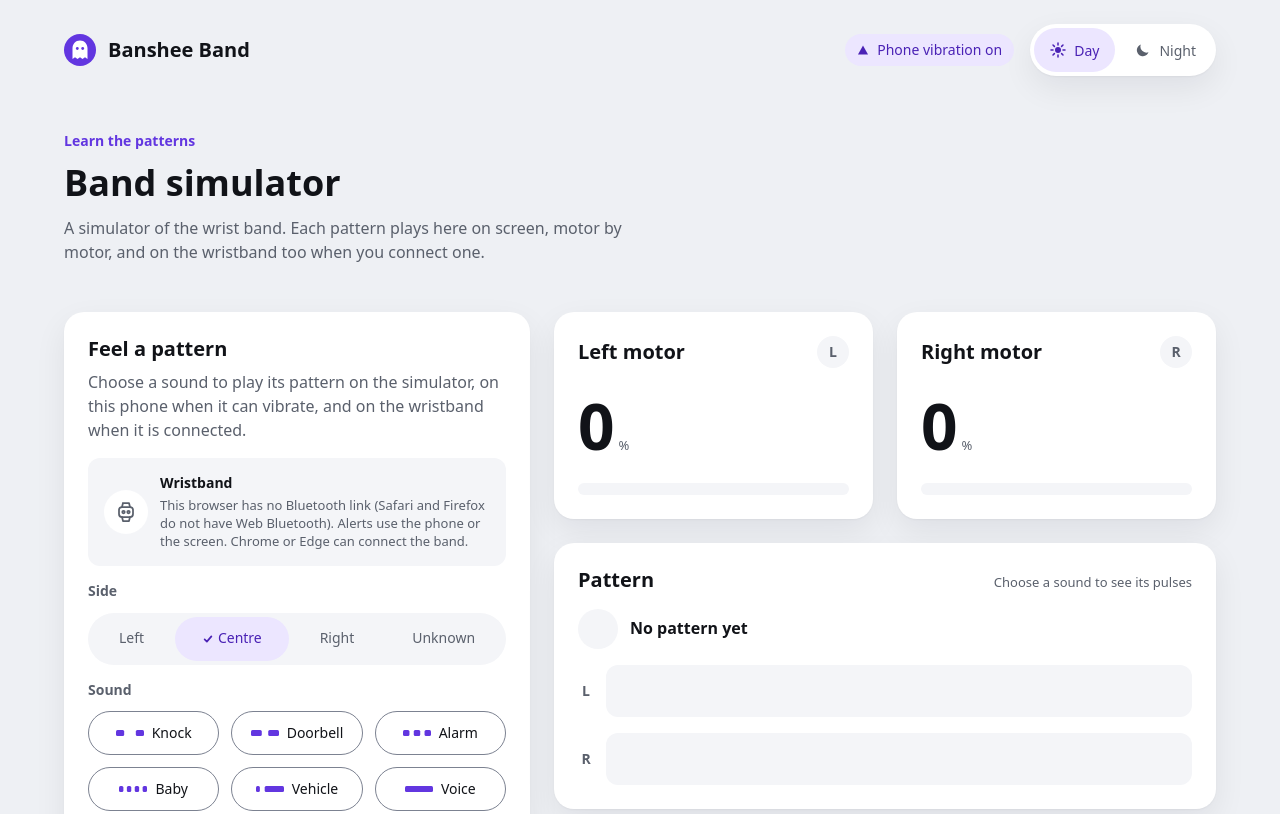
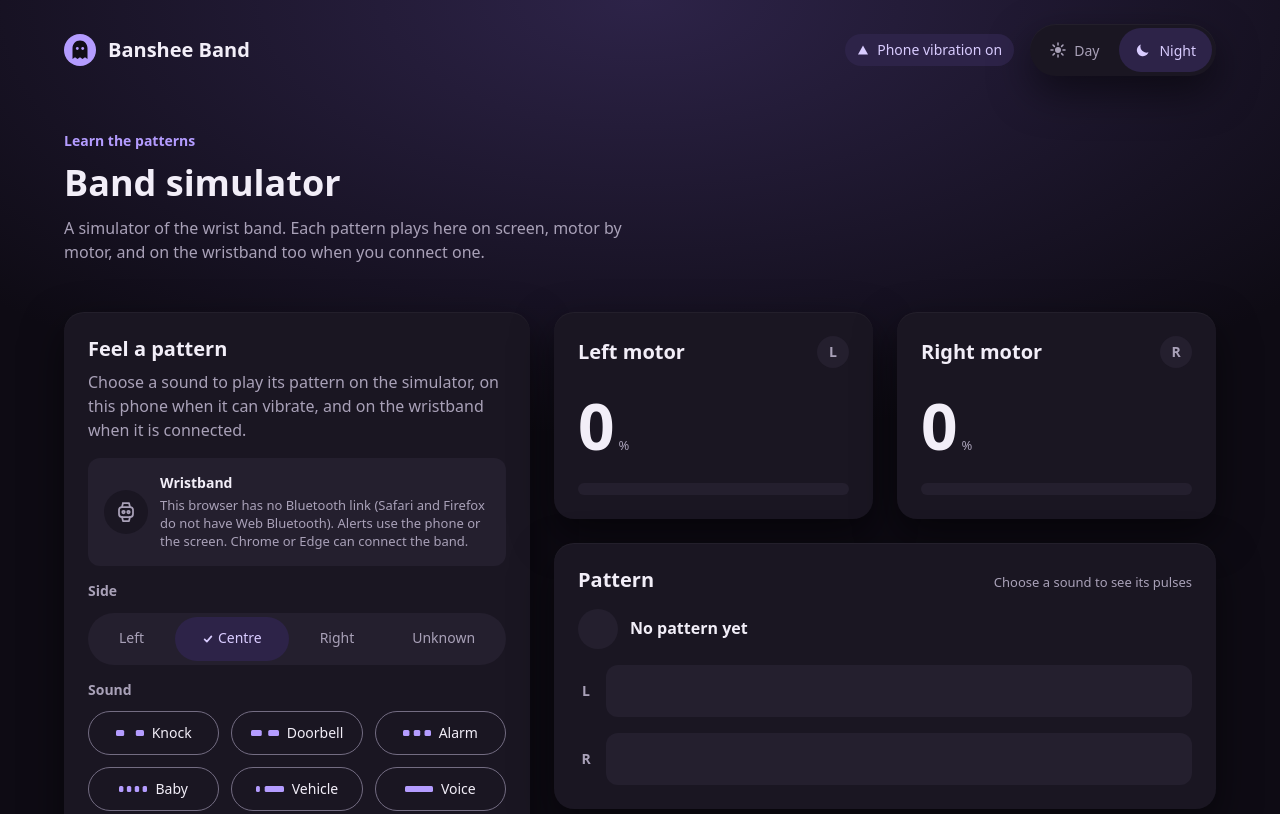
Before and after one commit to chrisbuildsonline/banshee-band, a website built with Vite: page band.html in a window 1280 px wide. Shown: the top 814 px of the page. Built offline with nearby package versions, Linux system fonts and the light colour scheme.

Commit message:
night is the default theme, choice saved

```diff
--- a/band.html
+++ b/band.html
@@ -1,5 +1,5 @@
 <!doctype html>
-<html lang="en">
+<html lang="en" data-theme="night">
   <head>
     <meta charset="utf-8" />
     <meta name="viewport" content="width=device-width, initial-scale=1" />
@@ -19,11 +19,11 @@
       </a>
       <p class="bb-band-topbar__status" id="phone-status-slot"></p>
       <div class="bb-segmented" role="group" aria-label="Theme">
-        <button type="button" class="bb-segmented__option" data-theme-choice="day" aria-pressed="true">
+        <button type="button" class="bb-segmented__option" data-theme-choice="day" aria-pressed="false">
           <svg viewBox="0 0 16 16" aria-hidden="true"><circle cx="8" cy="8" r="3" /><path d="M8 1v2M8 13v2M1 8h2M13 8h2M3 3l1.4 1.4M11.6 11.6 13 13M3 13l1.4-1.4M11.6 4.4 13 3" class="bb-segmented__rays" /></svg>
           Day
         </button>
-        <button type="button" class="bb-segmented__option" data-theme-choice="night" aria-pressed="false">
+        <button type="button" class="bb-segmented__option" data-theme-choice="night" aria-pressed="true">
           <svg viewBox="0 0 16 16" aria-hidden="true"><path d="M13.5 10.2A6 6 0 0 1 5.8 2.5a6 6 0 1 0 7.7 7.7z" /></svg>
           Night
         </button>
--- a/src/ui/theme.ts
+++ b/src/ui/theme.ts
@@ -1,26 +1,66 @@
 // Theme control shared by every page: sets data-theme on <html> and keeps aria-pressed in step.
-// Without a choice the OS setting decides; without JavaScript the page still renders in Day or the OS dark theme.
+// Every page ships data-theme="night", so Night is the default with or without JavaScript. A choice is saved in
+// localStorage and wins on every page and later visit; with storage blocked it holds for the page only.
 
-/** Wires every `[data-theme-choice]` button on the page to the theme. */
+export type Theme = 'day' | 'night';
+
+/** The localStorage key of the saved theme choice. */
+export const THEME_KEY = 'banshee-band.theme.v1';
+
+interface ThemeStore {
+  getItem(key: string): string | null;
+  setItem(key: string, value: string): void;
+}
+
+/** The saved choice, or null when there is none, it is not a theme, or the store is missing or blocked. */
+export function savedTheme(store: ThemeStore | null): Theme | null {
+  try {
+    const value = store?.getItem(THEME_KEY);
+    return value === 'day' || value === 'night' ? value : null;
+  } catch {
+    return null;
+  }
+}
+
+/** Saves the choice; a blocked store keeps it for the page only. */
+export function saveTheme(store: ThemeStore | null, theme: Theme): void {
+  try {
+    store?.setItem(THEME_KEY, theme);
+  } catch {
+    // Storage is blocked: the choice holds until the page is left.
+  }
+}
+
+function browserStore(): ThemeStore | null {
+  try {
+    return window.localStorage;
+  } catch {
+    return null;
+  }
+}
+
+/** Applies the saved choice and wires every `[data-theme-choice]` button on the page to the theme. */
 export function initThemeControl(): void {
   const root = document.documentElement;
+  const store = browserStore();
   const options = [...document.querySelectorAll<HTMLButtonElement>('[data-theme-choice]')];
-  const prefersNight = window.matchMedia('(prefers-color-scheme: dark)');
-
-  const currentTheme = (): string => root.dataset.theme ?? (prefersNight.matches ? 'night' : 'day');
 
   function sync(): void {
-    const theme = currentTheme();
+    const theme = root.dataset.theme ?? 'night';
     for (const option of options) option.setAttribute('aria-pressed', String(option.dataset.themeChoice === theme));
   }
 
+  const saved = savedTheme(store);
+  if (saved) root.dataset.theme = saved;
+
   for (const option of options) {
     option.addEventListener('click', () => {
-      root.dataset.theme = option.dataset.themeChoice;
+      const theme = option.dataset.themeChoice === 'day' ? 'day' : 'night';
+      root.dataset.theme = theme;
+      saveTheme(store, theme);
       sync();
     });
   }
 
-  prefersNight.addEventListener('change', sync);
   sync();
 }
```
Also changed, not shown: capture-harness.html (+1 -1 lines), index.html (+3 -3 lines), styleguide.html (+3 -3 lines).
